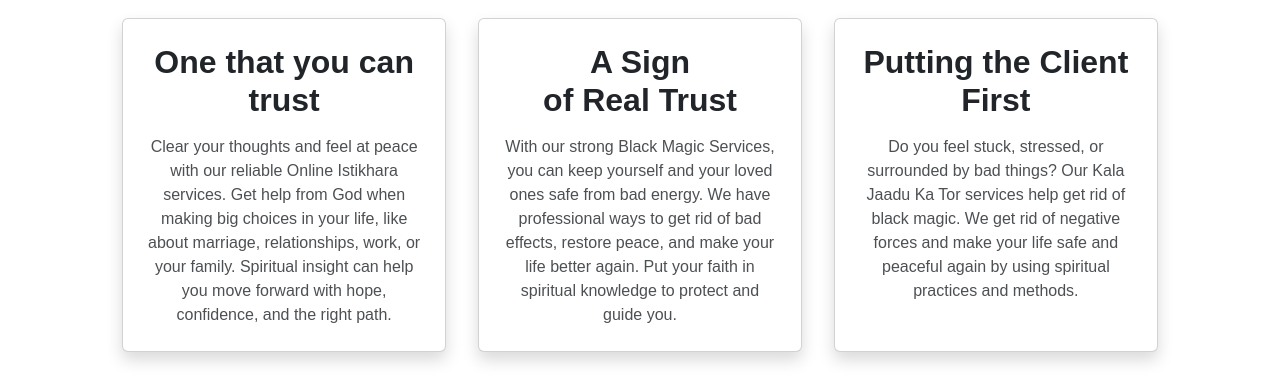
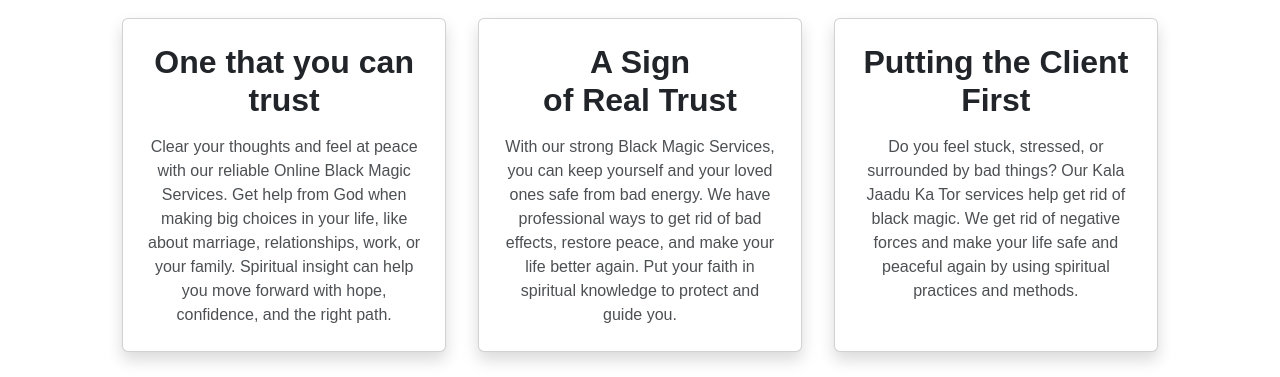
Before and after one commit to Ashar-Ahmed11/Black-Magic-Services, a React (Create React App) app: page / in a window 1280 px wide. Shown: the part 8420-8797 px from the top of the page. Built offline with nearby package versions, Linux system fonts and the light colour scheme; no server answers.

Commit message:
another commit

```diff
--- a/src/Components/homeComponents/AkhuwatAdvantage.jsx
+++ b/src/Components/homeComponents/AkhuwatAdvantage.jsx
@@ -12,7 +12,7 @@ const AkhuwatAdvantage = () => {
               <div className="card-body text-center p-4">
                 <h2 className="card-title mb-3 fw-bold">One that you can trust</h2>
                 <p className="card-text">
-                Clear your thoughts and feel at peace with our reliable Online Istikhara services. Get help from God when making big choices in your life, like about marriage, relationships, work, or your family. Spiritual insight can help you move forward with hope, confidence, and the right path.
+                Clear your thoughts and feel at peace with our reliable Online Black Magic Services. Get help from God when making big choices in your life, like about marriage, relationships, work, or your family. Spiritual insight can help you move forward with hope, confidence, and the right path.
                 </p>
               </div>
             </div>
```
